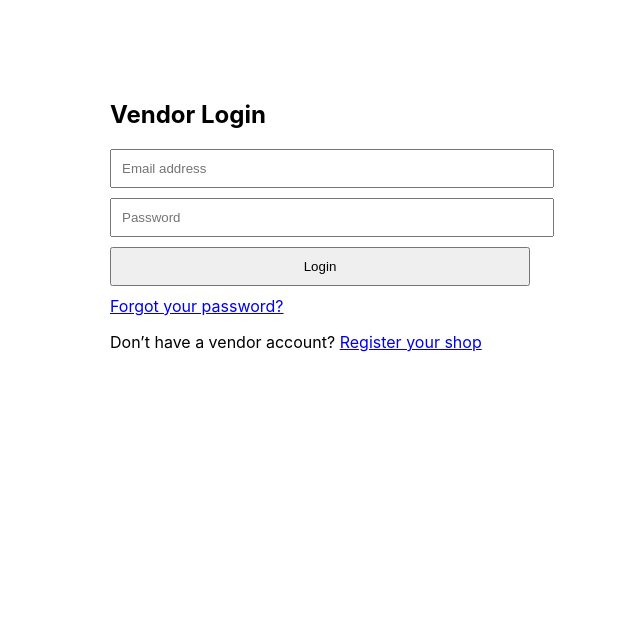
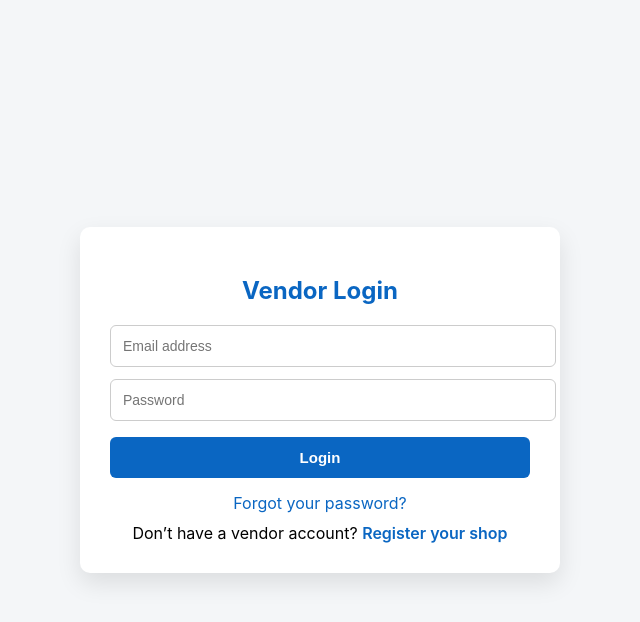
Before and after one commit to kiranbandi98/skybridge-booking, a React (Create React App) app: page /#/vendor/login in a window 1280 px wide. Shown: the top 622 px of the page, without its empty margins (320-960 px from the left). Built offline with nearby package versions, Linux system fonts and the light colour scheme.

Commit message:
Add vendor auth layout and style login & reset password pages

```diff
--- /dev/null
+++ b/src/components/VendorAuthLayout.jsx
@@ -0,0 +1,51 @@
+import React from "react";
+
+export default function VendorAuthLayout({ title, subtitle, children }) {
+  return (
+    <div
+      style={{
+        minHeight: "100vh",
+        background: "#f4f6f9",
+        display: "flex",
+        alignItems: "center",
+        justifyContent: "center",
+      }}
+    >
+      <div
+        style={{
+          width: 420,
+          background: "#fff",
+          padding: 28,
+          borderRadius: 14,
+          boxShadow: "0 10px 28px rgba(0,0,0,0.12)",
+        }}
+      >
+        <h2
+          style={{
+            textAlign: "center",
+            color: "#0366a6",
+            fontWeight: 700,
+            marginBottom: 6,
+          }}
+        >
+          {title}
+        </h2>
+
+        {subtitle && (
+          <p
+            style={{
+              textAlign: "center",
+              fontSize: 13,
+              color: "#666",
+              marginBottom: 20,
+            }}
+          >
+            {subtitle}
+          </p>
+        )}
+
+        {children}
+      </div>
+    </div>
+  );
+}
--- a/src/pages/VendorLogin.js
+++ b/src/pages/VendorLogin.js
@@ -24,13 +24,11 @@ export default function VendorLogin() {
       const res = await signInWithEmailAndPassword(auth, email, password);
       await res.user.reload();
 
-      // 🔒 BLOCK IF EMAIL NOT VERIFIED
       if (!res.user.emailVerified) {
         setMessage("Please verify your email before logging in.");
         return;
       }
 
-      // 🔍 FIND SHOP (CORRECT COLLECTION)
       const shopRef = doc(db, "shops", res.user.uid);
       const snap = await getDoc(shopRef);
 
@@ -48,10 +46,39 @@ export default function VendorLogin() {
   };
 
   return (
-    <div style={{ maxWidth: 420, margin: "60px auto", padding: 20 }}>
-      <h2>Vendor Login</h2>
+    <div
+      style={{
+        minHeight: "100vh",
+        display: "flex",
+        alignItems: "center",
+        justifyContent: "center",
+        background: "#f4f6f8",
+      }}
+    >
+      <div
+        style={{
+          width: 420,
+          background: "#fff",
+          padding: 30,
+          borderRadius: 10,
+          boxShadow: "0 10px 25px rgba(0,0,0,0.1)",
+        }}
+      >
+        <h2
+          style={{
+            textAlign: "center",
+            marginBottom: 20,
+            color: "#0a66c2",
+          }}
+        >
+          Vendor Login
+        </h2>
 
-      {message && <p>{message}</p>}
+        {message && (
+          <p style={{ color: "red", marginBottom: 10, textAlign: "center" }}>
+            {message}
+          </p>
+        )}
 
         <form onSubmit={handleLogin}>
           <input
@@ -59,7 +86,15 @@ export default function VendorLogin() {
             placeholder="Email address"
             value={email}
             onChange={(e) => setEmail(e.target.value)}
-          style={{ width: "100%", padding: 10, marginBottom: 10 }}
+            required
+            style={{
+              width: "100%",
+              padding: "12px",
+              marginBottom: 12,
+              borderRadius: 6,
+              border: "1px solid #ccc",
+              fontSize: 14,
+            }}
           />
 
           <input
@@ -67,26 +102,55 @@ export default function VendorLogin() {
             placeholder="Password"
             value={password}
             onChange={(e) => setPassword(e.target.value)}
-          style={{ width: "100%", padding: 10, marginBottom: 10 }}
+            required
+            style={{
+              width: "100%",
+              padding: "12px",
+              marginBottom: 16,
+              borderRadius: 6,
+              border: "1px solid #ccc",
+              fontSize: 14,
+            }}
           />
 
           <button
             type="submit"
             disabled={loading}
-          style={{ width: "100%", padding: 10 }}
+            style={{
+              width: "100%",
+              padding: "12px",
+              background: "#0a66c2",
+              color: "#fff",
+              border: "none",
+              borderRadius: 6,
+              fontSize: 15,
+              fontWeight: 600,
+              cursor: "pointer",
+            }}
           >
             {loading ? "Logging in..." : "Login"}
           </button>
         </form>
 
-      <p style={{ marginTop: 10 }}>
-        <a href="#/vendor/reset-password">Forgot your password?</a>
-      </p>
+        <div style={{ marginTop: 15, textAlign: "center" }}>
+          <a
+            href="#/vendor/reset-password"
+            style={{ color: "#0a66c2", textDecoration: "none" }}
+          >
+            Forgot your password?
+          </a>
+        </div>
 
-      <p>
+        <div style={{ marginTop: 10, textAlign: "center" }}>
           Don’t have a vendor account?{" "}
-        <a href="#/vendor/register">Register your shop</a>
-      </p>
+          <a
+            href="#/vendor/register"
+            style={{ color: "#0a66c2", textDecoration: "none", fontWeight: 600 }}
+          >
+            Register your shop
+          </a>
+        </div>
+      </div>
     </div>
   );
 }
--- a/src/pages/VendorResetPassword.jsx
+++ b/src/pages/VendorResetPassword.jsx
@@ -1,8 +1,10 @@
+// src/pages/VendorResetPassword.jsx
 import { useState } from "react";
 import { sendPasswordResetEmail } from "firebase/auth";
 import { auth } from "../utils/firebase";
+import VendorAuthLayout from "../components/VendorAuthLayout";
 
-export default function VendorForgotPassword() {
+export default function VendorResetPassword() {
   const [email, setEmail] = useState("");
   const [message, setMessage] = useState("");
   const [loading, setLoading] = useState(false);
@@ -16,29 +18,56 @@ export default function VendorForgotPassword() {
       await sendPasswordResetEmail(auth, email);
       setMessage("Password reset email sent. Please check your inbox.");
     } catch (err) {
-      setMessage(err.message);
+      setMessage("Failed to send reset email. Please check the address.");
     } finally {
       setLoading(false);
     }
   };
 
   return (
-    <form onSubmit={handleSubmit} style={{ maxWidth: 420, margin: "80px auto" }}>
-      <h2>Forgot Password</h2>
-
+    <VendorAuthLayout
+      title="Forgot Password"
+      subtitle="Enter your registered email to receive a reset link"
+    >
+      <form onSubmit={handleSubmit}>
         <input
           type="email"
           placeholder="Enter your registered email"
           value={email}
           onChange={(e) => setEmail(e.target.value)}
           required
+          style={{
+            width: "100%",
+            padding: 10,
+            marginBottom: 14,
+            borderRadius: 8,
+            border: "1px solid #ccc",
+          }}
         />
 
-      <button type="submit" disabled={loading}>
+        <button
+          type="submit"
+          disabled={loading}
+          style={{
+            width: "100%",
+            padding: 12,
+            background: "#0366a6",
+            color: "#fff",
+            border: "none",
+            borderRadius: 8,
+            fontWeight: 700,
+            cursor: "pointer",
+          }}
+        >
           {loading ? "Sending..." : "Send Reset Link"}
         </button>
 
-      {message && <p>{message}</p>}
+        {message && (
+          <p style={{ marginTop: 12, textAlign: "center" }}>
+            {message}
+          </p>
+        )}
       </form>
+    </VendorAuthLayout>
   );
 }
```
Lines whose indentation alone changed are shown as unchanged.
